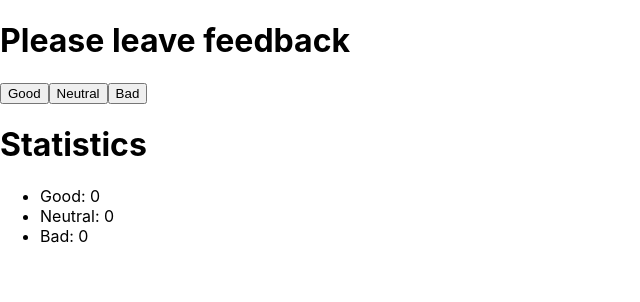
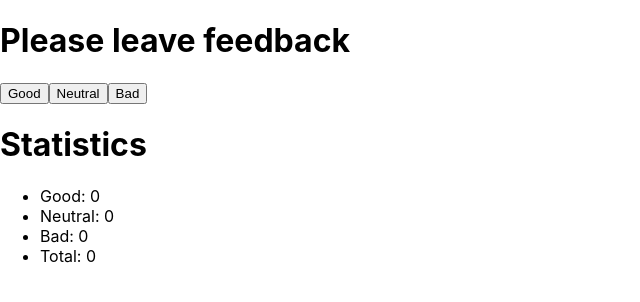
Before and after one commit to ssulphurr/goit-react-hw-02-feedback, a React (Create React App) app: page / in a window 1280 px wide. Shown: the top 302 px of the page, without its empty margins (0-640 px from the left). Built offline with nearby package versions, Linux system fonts and the light colour scheme.

Commit message:
adds countTotalFeedback

```diff
--- a/src/components/App.jsx
+++ b/src/components/App.jsx
@@ -1,21 +1,4 @@
 import React, { Component } from 'react';
-
-// export const App = () => {
-//   return (
-//     <div
-//       style={{
-//         height: '100vh',
-//         display: 'flex',
-//         justifyContent: 'center',
-//         alignItems: 'center',
-//         fontSize: 40,
-//         color: '#010101'
-//       }}
-//     >
-//       React homework template
-//     </div>
-//   );
-// };
 
 class App extends Component {
   state = {
@@ -26,10 +9,17 @@ class App extends Component {
 
   addFeedback = label => {
     this.setState(prevState => {
-      console.log(prevState[label]);
-
       return { [label]: prevState[label] + 1 };
     });
+  };
+
+  countTotalFeedback = () => {
+    const TotalFeedback = Object.values(this.state).reduce((acc, value) => {
+      acc = acc + value;
+      return acc;
+    }, 0);
+
+    return TotalFeedback;
   };
 
   render() {
@@ -51,6 +41,8 @@ class App extends Component {
           <li>Good: {this.state.good}</li>
           <li>Neutral: {this.state.neutral}</li>
           <li>Bad: {this.state.bad}</li>
+
+          <li>Total: {this.countTotalFeedback()}</li>
         </ul>
       </>
     );
```
